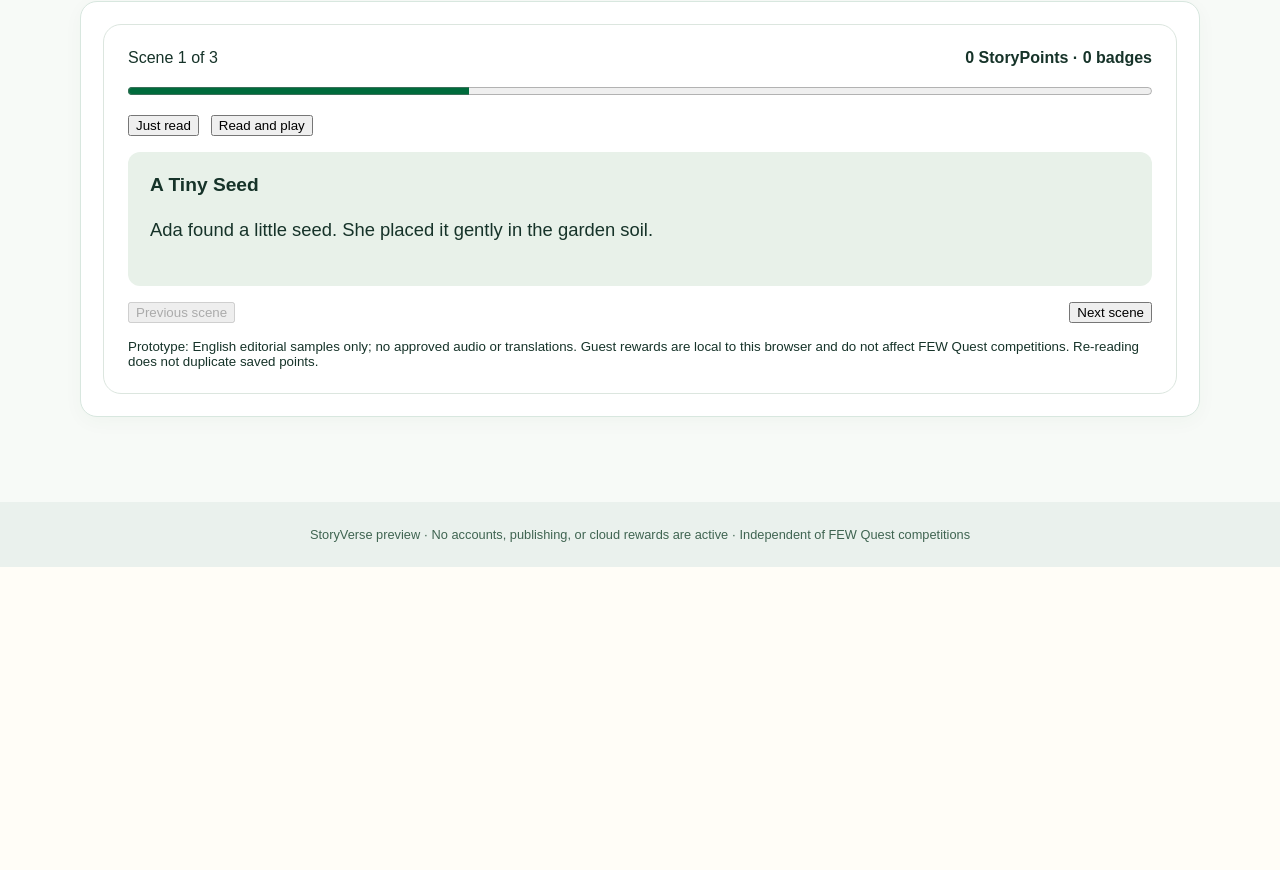
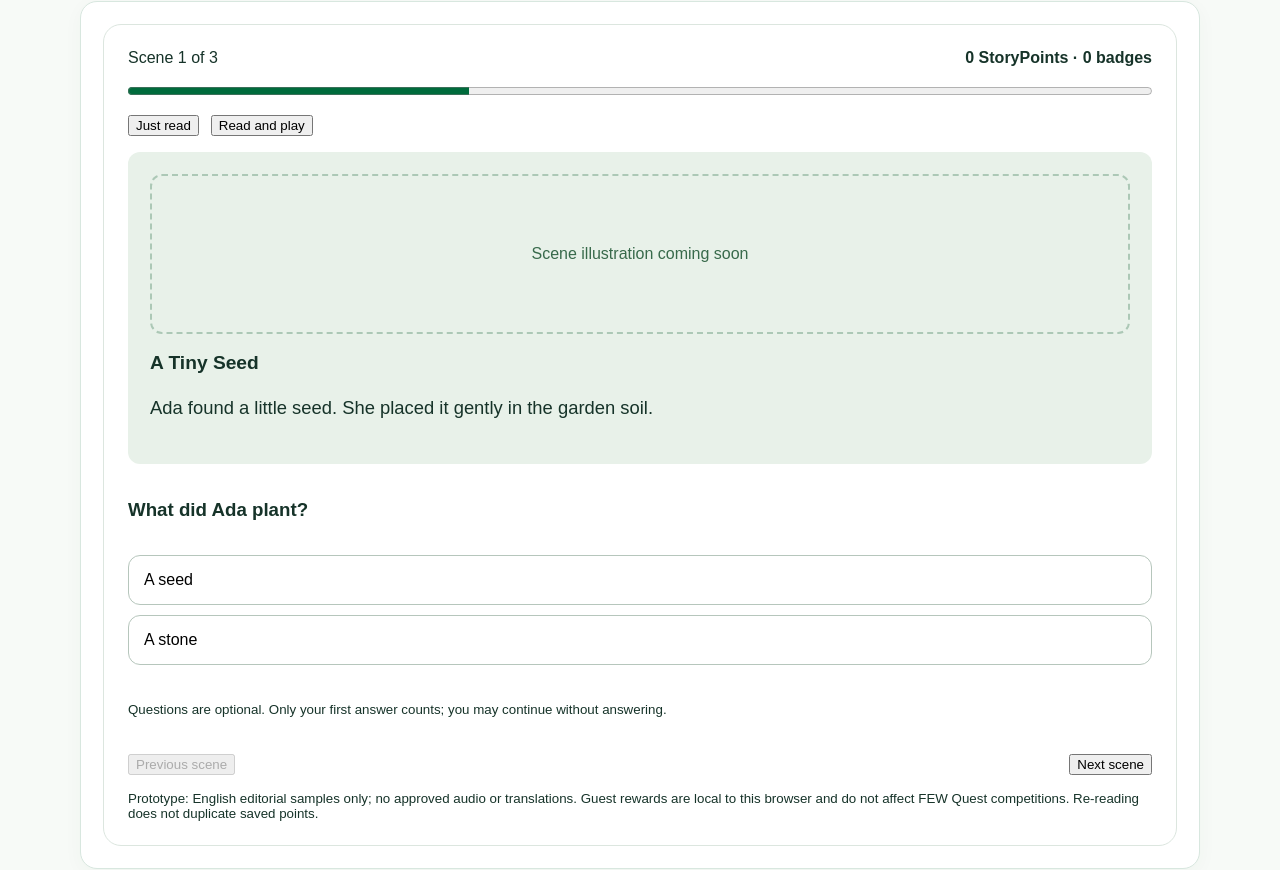
Before and after one commit to Profgabby/Few-quest, a Next.js app: page /en/storyverse/read/little-seed in a window 1280 px wide. Shown: the part 1064-1934 px from the top of the page. Before the commit the page ends 1631 px from the top, so only its background shows below. Built offline with nearby package versions, Linux system fonts and the light colour scheme.

Commit message:
Prepare StoryVerse reader for illustration placeholders and default question interaction

```diff
--- a/components/storyverse/story-reader.tsx
+++ b/components/storyverse/story-reader.tsx
@@ -6,9 +6,10 @@ export function StoryReader({story}:{story:Story}){
  const [index,setIndex]=useState(0);
  const [answers,setAnswers]=useState<Record<number,number>>({});
  const selected=answers[index]??null;
- const [mode,setMode]=useState<"read"|"play">("read");
+ const [mode,setMode]=useState<"read"|"play">("play");
  const [awarded,setAwarded]=useState<string[]>([]);
  const [finished,setFinished]=useState(false);
+ const [questionIndex,setQuestionIndex]=useState(0);
  const scene=story.scenes[index];
  const points=awarded.filter(x=>x.startsWith("challenge:")).length*5+(awarded.includes("complete")?20:0);
  const badges=[...(awarded.includes("complete")?["First Story"]:[]),...(awarded.filter(x=>x.startsWith("challenge:")).length>=3?["Curious Explorer"]:[])];
@@ -20,7 +21,7 @@ export function StoryReader({story}:{story:Story}){
  <progress value={finished?story.scenes.length:index+1} max={story.scenes.length} aria-label="Reading progress" style={{width:"100%",accentColor:"#006B3C"}} />
  <div role="group" aria-label="Reading mode" style={{display:"flex",gap:12,flexWrap:"wrap"}}><button type="button" aria-pressed={mode==="read"} onClick={()=>setMode("read")}>Just read</button><button type="button" aria-pressed={mode==="play"} onClick={()=>setMode("play")}>Read and play</button></div>
  {finished?<div role="status" style={{background:"#e8f1e9",padding:24,borderRadius:12}}><h2>Story completed!</h2><p>This reading session included {points} potential StoryPoints. Previously completed stories and challenges do not earn duplicate saved points.</p><p>Badges: {badges.length?badges.join(", "):"Keep exploring!"}</p><button type="button" onClick={()=>{setIndex(0);setFinished(false)}}>Read again</button><p><small>Guest progress is saved only in this browser on this device. No account rewards or FEW Quest competition scores are affected.</small></p></div>:<>
- <div style={{background:"#e8f1e9",padding:22,borderRadius:12}}><h2>{scene.heading}</h2><p style={{fontSize:"1.15rem",lineHeight:1.7}}>{scene.body}</p></div>
+ <div style={{background:"#e8f1e9",padding:22,borderRadius:12}}><div role="img" aria-label={`Illustration reserved for ${scene.heading}`} style={{border:"2px dashed #acc8b6",borderRadius:12,minHeight:160,display:"grid",placeItems:"center",marginBottom:18,color:"#386a4b"}}>Scene illustration coming soon</div><h2>{scene.heading}</h2><p style={{fontSize:"1.15rem",lineHeight:1.7}}>{scene.body}</p></div>
  {mode==="play"&&<><h3>{scene.question}</h3><div style={{display:"grid",gap:10}}>{scene.choices.map((choice,i)=><button key={i} type="button" aria-pressed={selected===i} disabled={selected!==null} onClick={()=>answer(i)} style={{textAlign:"start",padding:15,borderRadius:12,border:selected===i?"2px solid #006B3C":"1px solid #b6c6bc",background:selected===i?"#e8f1e9":"white",cursor:"pointer",fontSize:16}}>{choice.label}</button>)}</div>{selected!==null&&<p role="status">{scene.choices[selected].feedback}</p>}<p><small>Questions are optional. Only your first answer counts; you may continue without answering.</small></p></>}
  <div style={{display:"flex",justifyContent:"space-between",gap:10,flexWrap:"wrap"}}><button type="button" disabled={index===0} onClick={()=>{setIndex(i=>i-1)}}>Previous scene</button><button type="button" onClick={next}>{index===story.scenes.length-1?"Finish story":"Next scene"}</button></div></>}
  <small>Prototype: English editorial samples only; no approved audio or translations. Guest rewards are local to this browser and do not affect FEW Quest competitions. Re-reading does not duplicate saved points.</small>
```
